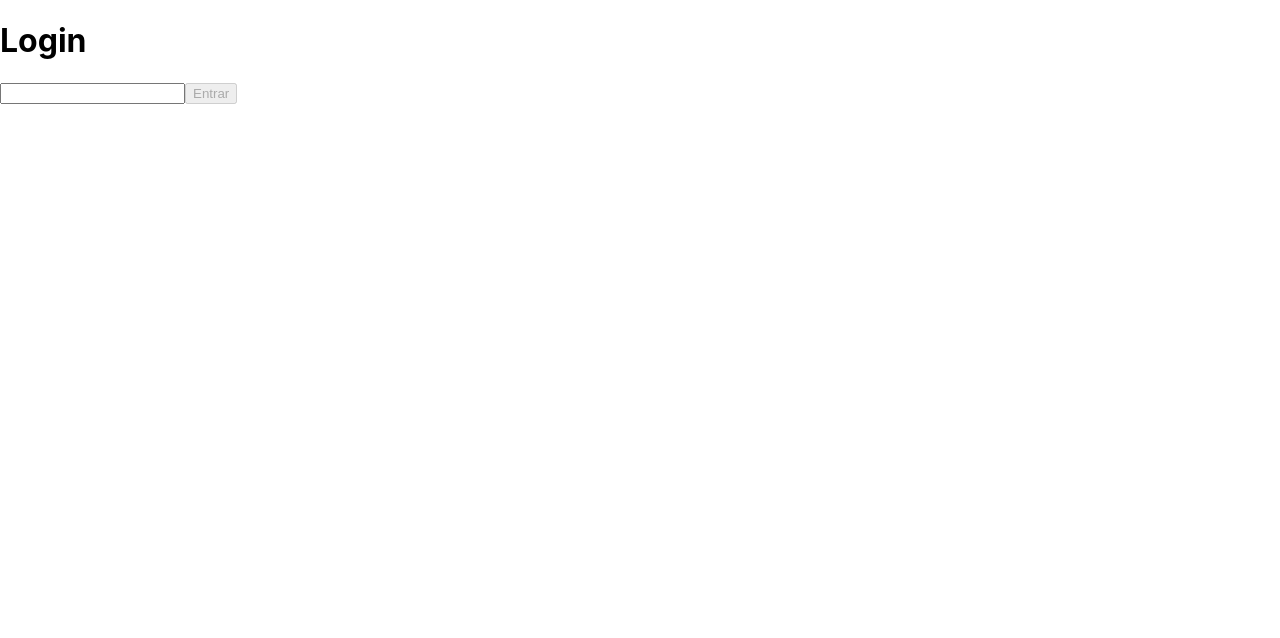
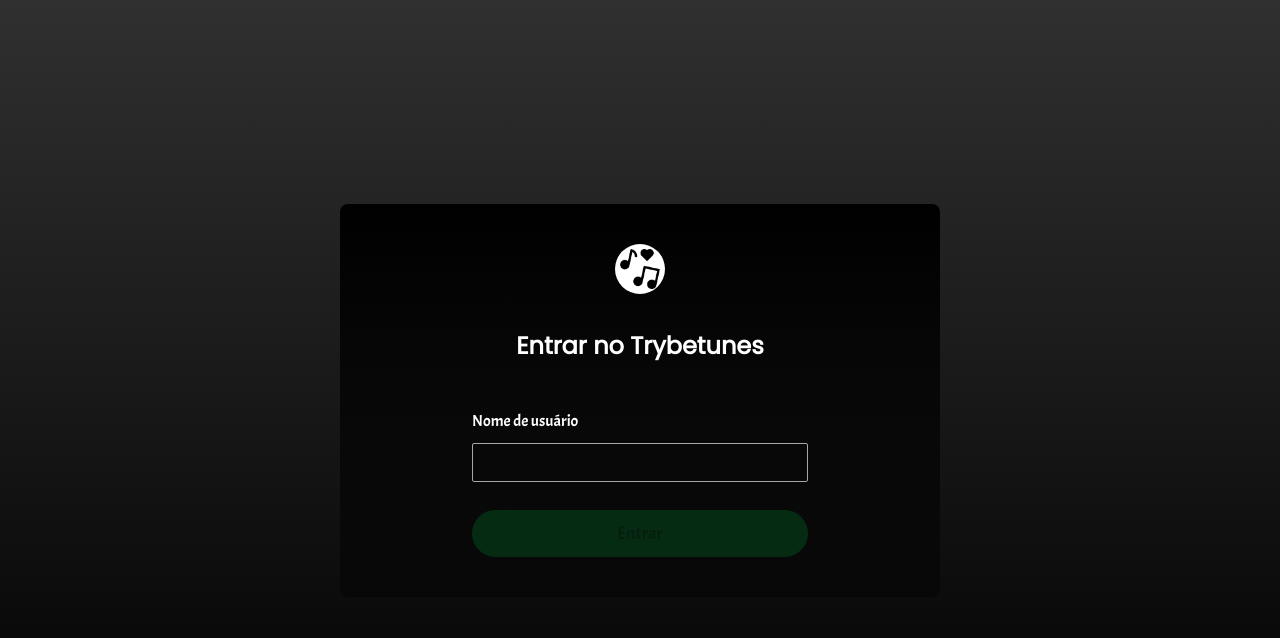
Before and after one commit to Lucas-Almeida-SD/Trybetunes_2.0, a React (Create React App) app: page / in a window 1280 px wide. Shown: the top 638 px of the page. Built offline with nearby package versions, Linux system fonts and the light colour scheme; a web font is replaced by a local one.

Commit message:
refactor: Importado arquivo de estilização

```diff
--- a/src/App.js
+++ b/src/App.js
@@ -11,6 +11,8 @@ import NotFound from './pages/NotFound';
 
 import routes from './utils/routes';
 import Layout from './components/Layout';
+
+import './styles/root.scss';
 
 class App extends React.Component {
   render() {
--- a/src/pages/Login.jsx
+++ b/src/pages/Login.jsx
@@ -3,7 +3,11 @@ import { useNavigate } from 'react-router-dom';
 import { createUser } from '../services/userAPI';
 import Loading from '../components/Loading';
 
+import '../styles/Login.scss';
+
 import routes from '../utils/routes';
+
+import songIcon from '../assets/images/song_icon.png';
 
 function Login() {
   const [userName, setUserName] = useState('');
@@ -28,9 +32,17 @@ function Login() {
   }
 
   return (
-    <div data-testid="page-login">
-      <h1>Login</h1>
-      <form action="">
+    <div data-testid="page-login" id="login-page">
+      <section id="login-section">
+        <header id="login-header">
+          <div id="page-icon-container">
+            <img id="page-icon" src={ songIcon } alt="Ícone da Aplicação" />
+          </div>
+          <h2 id="login-title">Entrar no Trybetunes</h2>
+        </header>
+        <form action="" id="login-form">
+          <label htmlFor="input-name">
+            <span>Nome de usuário</span>
             <input
               data-testid="login-name-input"
               type="text"
@@ -39,6 +51,7 @@ function Login() {
               value={ userName }
               onChange={ handleChange }
             />
+          </label>
           <button
             data-testid="login-submit-button"
             disabled={ !enableBtn() }
@@ -48,6 +61,7 @@ function Login() {
             Entrar
           </button>
         </form>
+      </section>
     </div>
   );
 }
```
Lines whose indentation alone changed are shown as unchanged.
